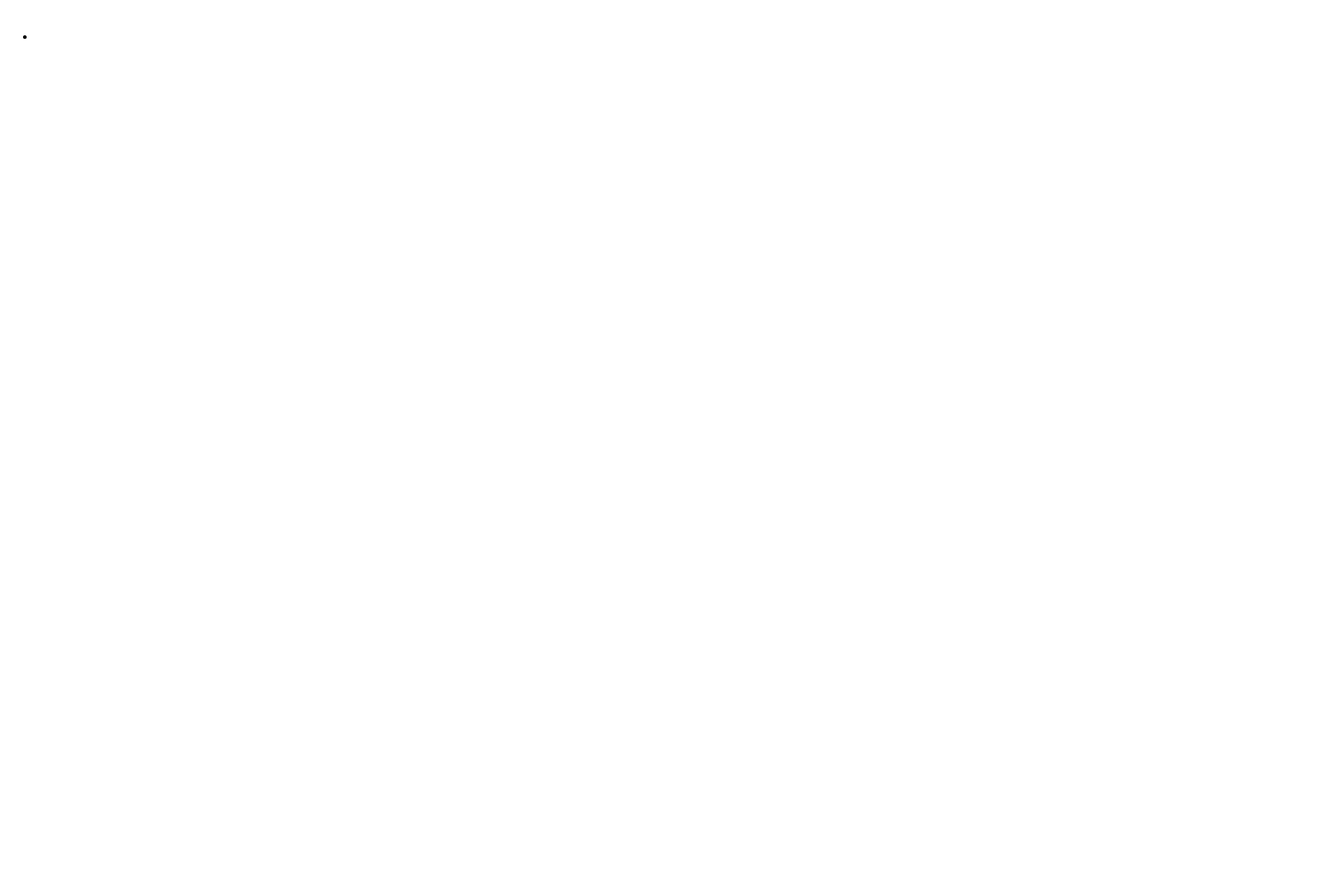
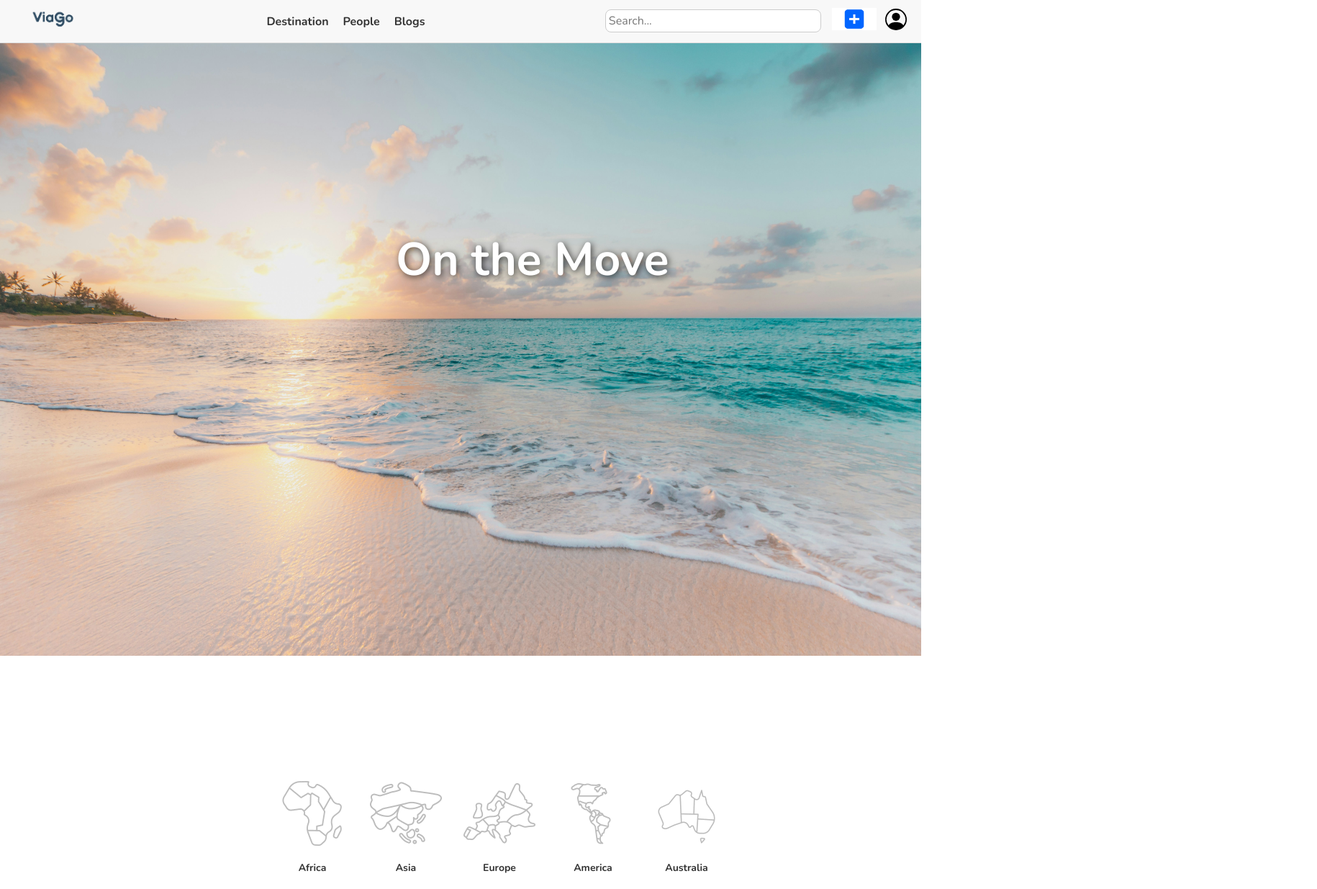
Before and after one commit to Shashwat-Trivedi/Graphica, a plain HTML site: page index.html in a window 1280 px wide. Shown: the whole page at 72% size, 1830 px wide, since content can reach past the window. Before the commit the page ends 800 px from the top, so only its background shows below. Drawn offline with nearby package versions, Linux system fonts and the light colour scheme.

Commit message:
first commit

```diff
--- a/index.html
+++ b/index.html
@@ -6,28 +6,72 @@
     <title>
         Viagio
     </title>
+    <link rel="stylesheet" href="style.css">
     <link rel="preconnect" href="https://fonts.googleapis.com">
     <link rel="preconnect" href="https://fonts.gstatic.com" crossorigin>
     <link href="https://fonts.googleapis.com/css2?family=Oswald:wght@200..700&display=swap" rel="stylesheet">
+    <link rel="preconnect" href="https://fonts.googleapis.com">
+    <link rel="preconnect" href="https://fonts.gstatic.com" crossorigin>
+    <link href="https://fonts.googleapis.com/css2?family=Nunito:ital,wght@0,200..1000;1,200..1000&display=swap" rel="stylesheet">
 </head>
 <body>
     <div>
-        <div class="header">
+        <section class="header">
+
             <div class="logo">
-                <img src="">
+                <a href="index.html">
+                    <img class="logoo" src="assets/output.png" alt="Logo">
+                </a>
+
             </div>
-            <div class="center">
-                <ul>
-                    <li>
-
-                    </li>
+            <nav>
+                <ul class="nav-links">
+                    <li><a href="#">Destination</a></li>
+                    <li><a href="#">People</a></li>
+                    <li><a href="#">Blogs</a></li>
                 </ul>
-
+            </nav>
+            <div class="right-section">
+                <div class="search-container">
+                    <form>
+                        <input type="text" placeholder="Search..." class="search-input">
+                    </form>
+                </div>
+                <div>
+                    <img class="add" src="/assets/add2.png">
+                    <img class="icon" src="/assets/person-circle.svg">
+                </div>
 
             </div>
 
-        </div>
+
+
+        </section>
+
+        <section class="hero-section">
+            <div class="hero-content">
+                <img class="bada" src="/assets/sean-oulashin-KMn4VEeEPR8-unsplash.jpg">
+                <h1>On the Move</h1>
+            </div>
+        </section>
+
+        <section class="continents-menu">
+            <ul class="continents-list">
+                <li><a href="#"><img src="/assets/africa.webp" alt="Africa Icon"><span>Africa</span></a></li>
+                <li><a href="#"><img src="/assets/asia.webp" alt="Asia Icon"><span>Asia</span></a></li>
+                <li><a href="#"><img src="/assets/europe.webp" alt="Europe Icon"><span>Europe</span></a></li>
+
+                <li><a href="#"><img src="/assets/amrica.webp" alt="America Icon"><span>America</span></a></li>
+                <li><a href="#"><img src="/assets/australia.webp" alt="Australia Icon"><span>Australia</span></a></li>
+            </ul>
+        </section>
+        <section class="footer">
+
+
+        </section>
     </div>
+
+
 
 </body>
 </html>
--- /dev/null
+++ b/style.css
@@ -0,0 +1,165 @@
+
+
+* {
+    margin: 0;
+    padding: 0;
+    box-sizing: border-box;
+    font-family:Nunito;
+}
+    .logo{
+        display:flex;
+    }
+    body {
+        font-family:Nunito;
+    }
+
+    .header {
+        display: flex;
+        justify-content: space-between;
+        align-items: center;
+        height:60px;
+        padding: 10px 20px;
+        background-color: #f8f8f8;
+        border-bottom: 1px solid #ddd;
+    }
+
+    .logo img {
+        width: 100px;
+        height: auto;
+    }
+
+    nav {
+        flex-grow: 1;
+        display: flex;
+        justify-content: center;
+    }
+
+    .nav-links {
+        display: flex;
+        list-style: none;
+        gap: 20px;
+    }
+
+    .nav-links li {
+        display: inline;
+    }
+
+    .nav-links a {
+        text-decoration: none;
+        color: #333;
+        font-size: 16px;
+        font-weight: bold;
+    }
+
+    .nav-links a:hover {
+        color: #007BFF;
+    }
+
+    .right-section {
+        display: flex;
+        align-items: center;
+        gap: 15px;
+    }
+
+    .search-bar {
+        padding: 5px;
+        border: 1px solid #ccc;
+        border-radius: 4px;
+        width: 200px;
+    }
+
+    .account-icon {
+        width: 35px;
+        height: auto;
+        cursor: pointer;
+    }
+    .search-container {
+        width: 300px;
+    }
+
+    .search-input {
+        width: 300px;
+        padding: 4px;
+        font-size: 16px;
+        border: 1px solid #ccc;
+        border-radius: 8px;
+        outline: none;
+        transition: border-color 0.2s ;
+    }
+
+    .search-input:focus {
+        border-color: #333;
+    }
+.icon{
+    width:30px;
+}
+
+.hero-section {
+    height: 400px;
+    display: block;
+    justify-content: center;
+    align-items: center;
+
+}
+
+.hero-section h1 {
+    color: white;
+    font-size: 4em;
+    position:relative;
+    top:-600px ;left:550px;
+    font-family: Nunito;
+    text-shadow: 2px 2px 10px rgba(0, 0, 0, 0.7);
+}
+
+.continents-menu {
+
+    display: block;
+    margin-top:600px;
+
+    margin-left:30%;
+    padding: 20px 0;
+}
+
+.continents-list {
+    display: flex;
+    list-style-type: none;
+    gap: 30px;
+}
+
+.continents-list li {
+    text-align: center;
+}
+
+.continents-list a {
+    text-decoration: none;
+    color: #333;
+    font-weight: bold;
+    display: block;
+    text-align: center;
+}
+
+.continents-list img {
+    width: 100px;
+    height: 100px;
+    object-fit: contain;
+    margin-bottom: 10px;
+    transition: transform 0.3s ease;
+}
+
+.continents-list img:hover {
+    transform: scale(1.1);
+}
+
+.continents-list span {
+    display: block;
+    font-size: 14px;
+}
+.bada{
+    width:100%;
+    height:80%;
+    position:static;
+}
+.add{
+    width:62px;
+    margin-right:8px;
+}
```
Also changed, not shown: assets/Slice 1.svg (added), assets/add2.png (added), assets/africa.png (added), assets/africa.webp (added), assets/amrica.webp (added), assets/asia.webp (added), assets/australia.webp (added), assets/c63ba5126c1cb954c393e656df46ecf3.jpg (added), assets/europe.webp (added), assets/image.png (added), assets/output.png (added), assets/person-circle.svg (added), assets/plus-square-fill.svg (added), assets/sean-oulashin-KMn4VEeEPR8-unsplash.jpg (added), 1 other file.
